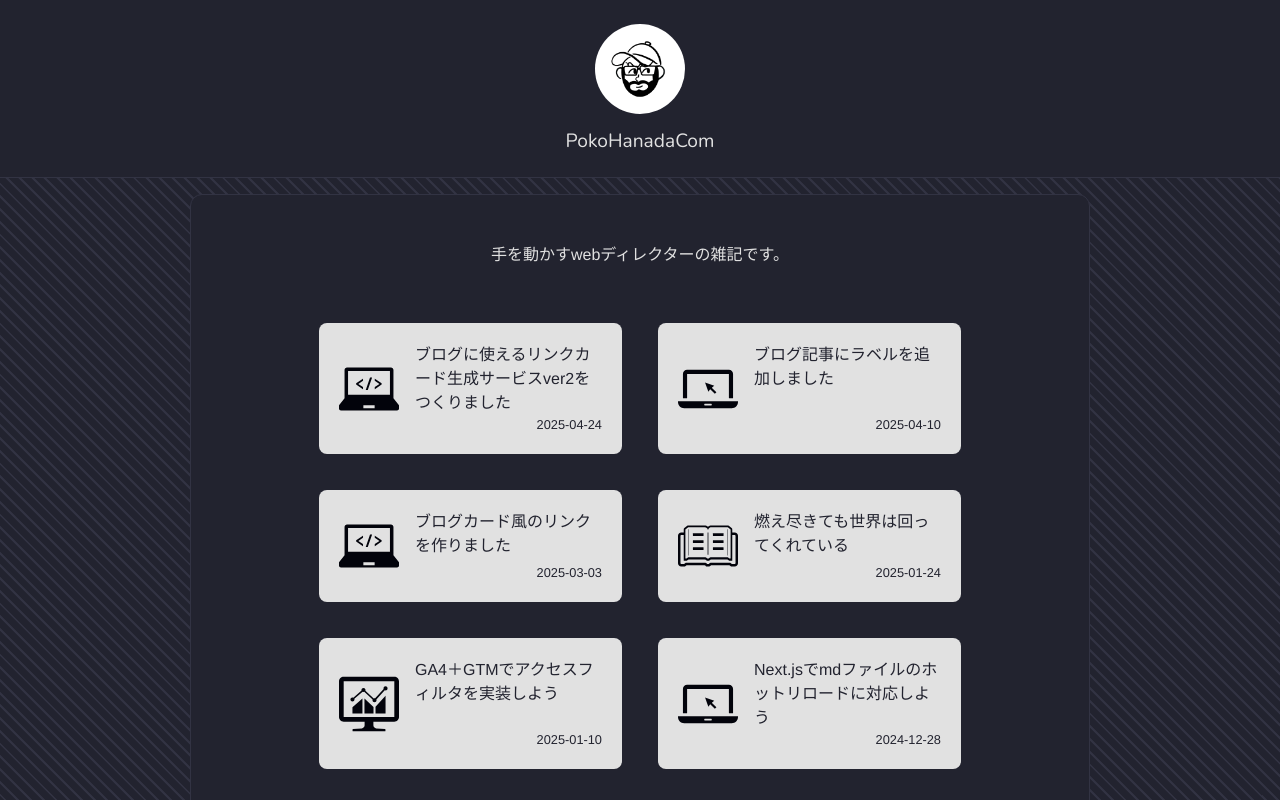
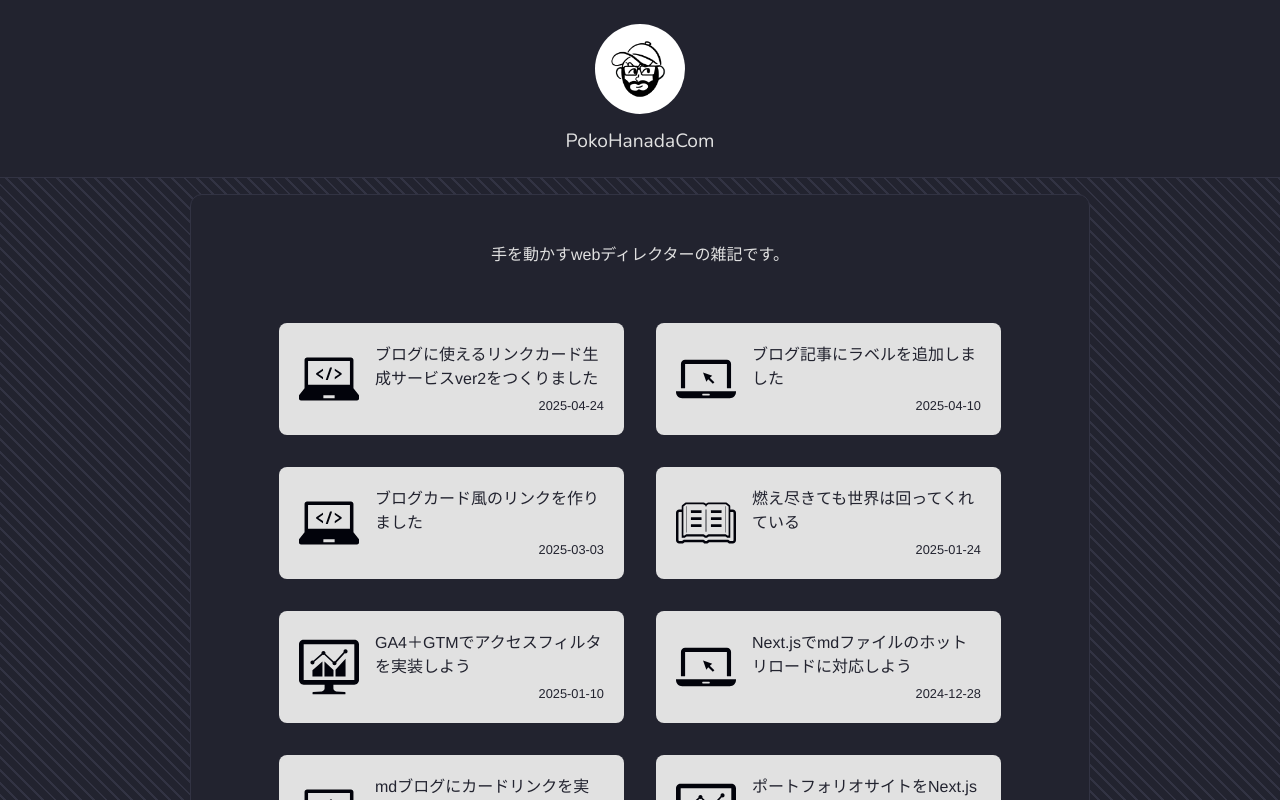
Before and after one commit to poko8nada/portfolio-site-v1, a Next.js app: page /posts in a window 1280 px wide. Shown: the top 800 px of the page. Built offline with nearby package versions, Linux system fonts and the light colour scheme; no server answers.

Commit message:
style: adjust grid layout padding

```diff
--- a/src/app/(small_header)/posts/page.tsx
+++ b/src/app/(small_header)/posts/page.tsx
@@ -20,7 +20,7 @@ export default () => {
         >
           <p>手を動かすwebディレクターの雑記です。</p>
         </div>
-        <div className='grid grid-cols-1 md:grid-cols-2 gap-9 md:px-28 px-12 p-4'>
+        <div className='grid grid-cols-1 md:grid-cols-2 gap-8 px-14 sm:px-18 p-4'>
           {allPosts.map(({ slug, formattedData }, index) => {
             return (
               <PostsCard
```
